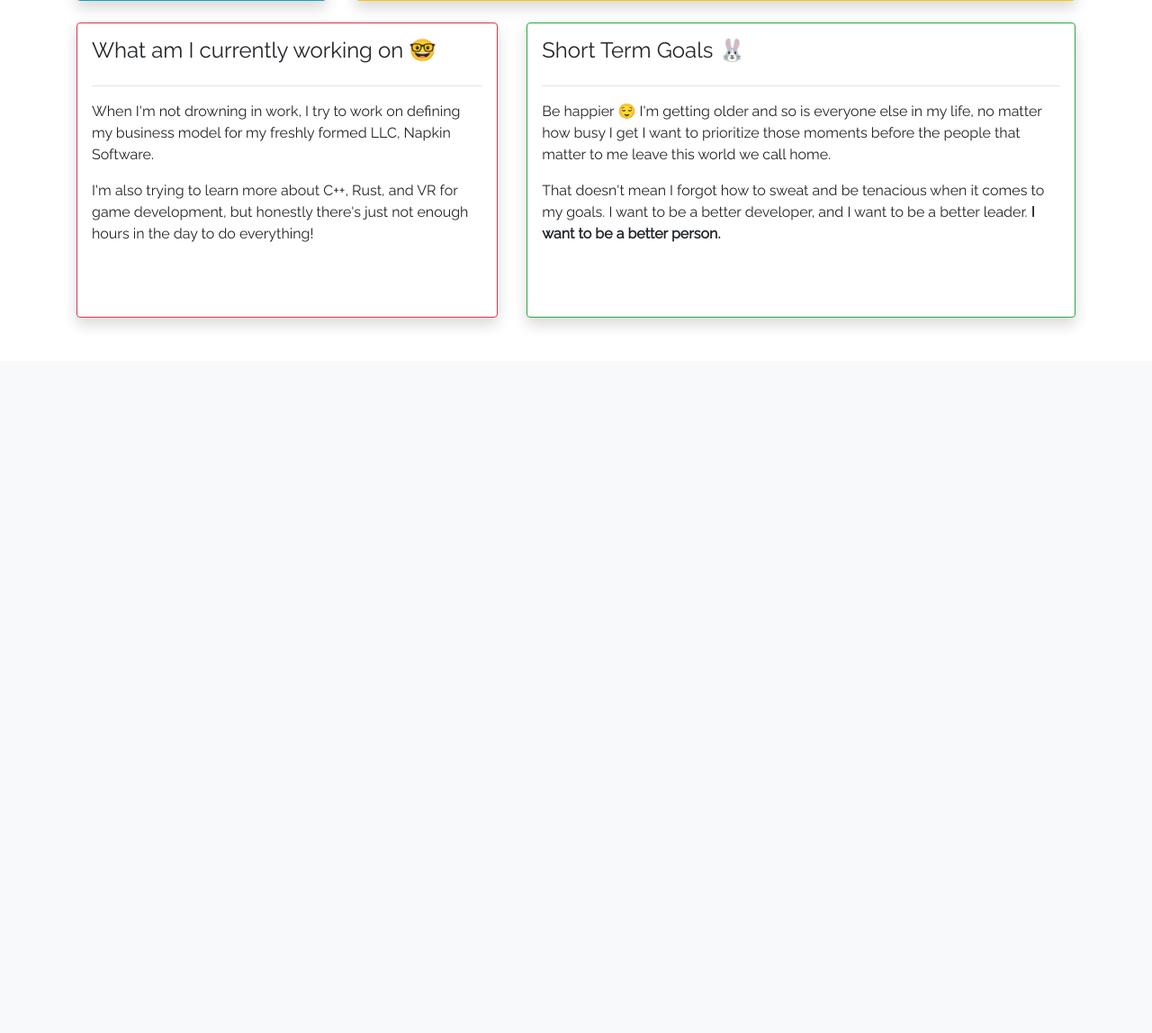
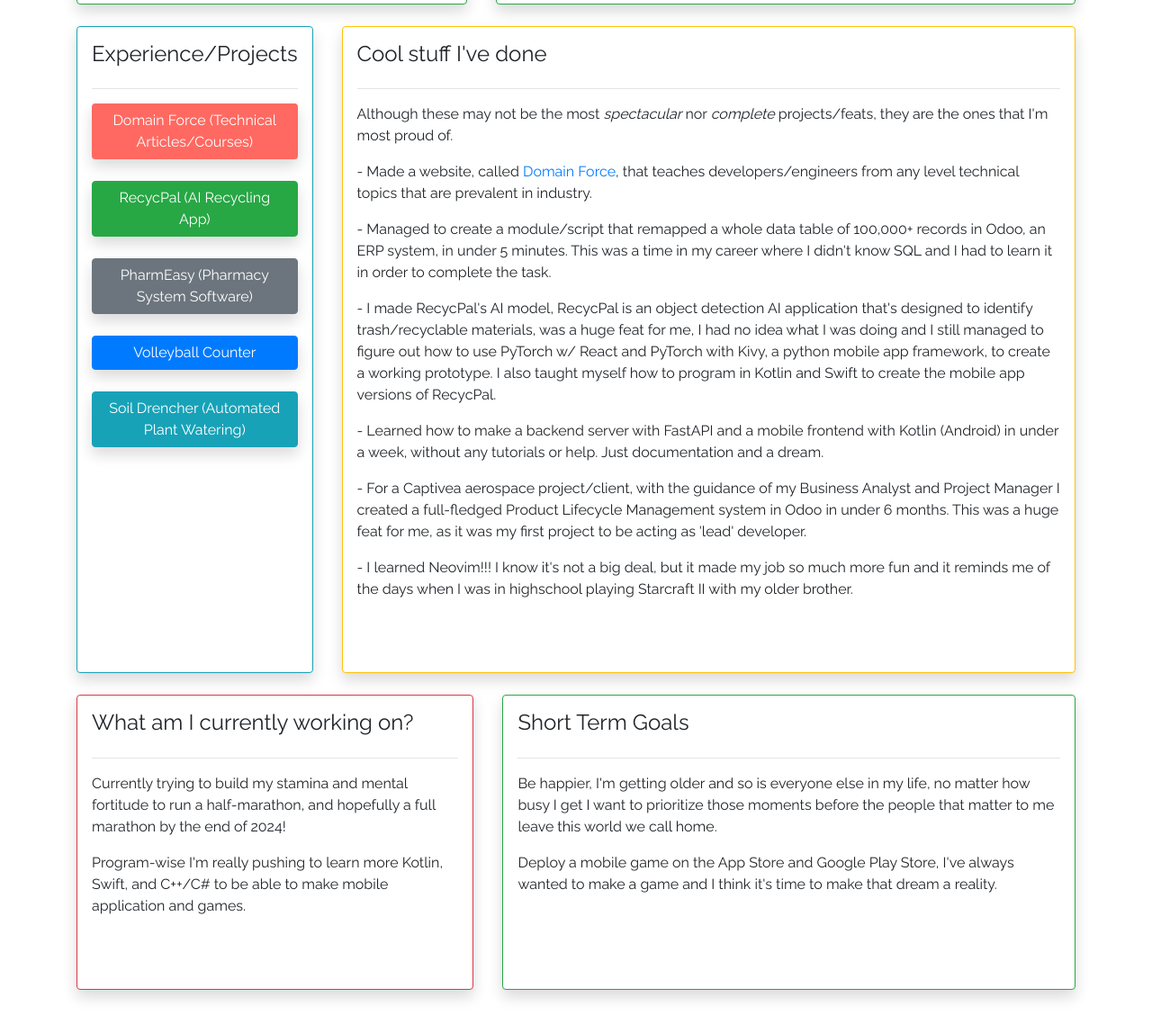
Before and after one commit to Resilliance/Portfolio, a Django app: page / in a window 1280 px wide. Shown: the part 2224-3372 px from the top of the page at 90% size. Before the commit the page ends 2586 px from the top, so only its background shows below. Run offline with Django 4.2, Linux system fonts and the light colour scheme.

Commit message:
[UPDATE] Updated Bio, Cool stuff, and removed emojis

```diff
--- a/blogs/templates/blogs/home.html
+++ b/blogs/templates/blogs/home.html
@@ -17,19 +17,28 @@
                     <hr>
                     <br>
                     <h4><strong>Hey there, I'm Justin!</strong></h4>
-					<p>I program things and those things help people...I think</p>
+					<p>I love to program cool/fun stuff and I also like to help people :)</p>
                 </div>
             </div>
 
             <div class="d-flex flex-column-9 pl-3">
                 <div class="card card-body shadow p-3 mb-5 bg-white-rounded h-100 border-success">
-                    <h4>New phone who dis?</h4>
+                    <h4>Who's Justin?</h4>
                     <hr>
                     <p>
-					I build custom Odoo solutions professionally, and I'm an audacious dreamer in my free time. I'm a self-taught developer, and I've been programming for about 2 years now. I currently work with a consulting firm, Captivea, as an <strong>Odoo developer</strong> and <strong>Team Manager</strong>.
+						I'm just a guy, who loves to program, problem solve, and help people. I've been tinkering with computers since I was 5, and built my first PC at 8! I bounced from the med-school track, to physician assistant, mechanical engineering, material science &amp; engineering, BACK to Biology, and finally found out software engineering was my thing!
                     </p>
+					<p>
+						With a heavy conscience I dropped out of the University of Central Florida in October 2021 and began teaching myself how to program after long hours working in the pharmacy. A lot of the stuff I made was small and largely unimpressive to an enterprise or seasoned developer, but it was mine and I was proud of it. For 8 months, I put in the hours after work hoping one day I could land a job that would give me a chance to prove myself.
+					</p>
+					<p>
+						My mentor and manager at the time, Señor Fernando, kept my spirits high and pushed to keep going despite my faith in myself waning. He always told me "You're one step closer to a yes, son!" and "Small progress is progress, no matter what anyone says." I owe a lot to him and my friends that believed in me when I didn't believe in myself.
+					</p>
+					<p>
+						In May 2022, I got my shot, the Founder &amp; CEO of Captivea, Sebastian Riss, gave me a chance to prove myself and I took it; this was the best 25th birthday present I could have wished for! I've been working at Captivea since then and it's been an exciting rollercoaster of a ride. I've learned so much, met so many amazing people, and as my time with Captivea comes to a close, I'm excited to see what the next part of my life has to show me.
+					</p>
                     <br>
-					<h4>Absolutely <strong>Cracked</strong> (Skills)</h4>
+					<h4>Skills</h4>
 					<div class="row" >
 						<img style="width:75px;height:75px;" src="{% static 'images/git_icon.png' %}"/>
 						<img style="width:75px;height:75px;" src="{% static 'images/docker_icon.png' %}"/>
@@ -67,8 +76,10 @@
                         .grow { transition: all .2s ease-in-out; }
                         .grow:hover { transform: scale(1.1); }
                     </style>
-                    <h4>Experience/Projects 👨🏻‍💻</h4>
+					<h4>Experience/Projects</h4>
                     <hr>
+                    <a class="btn grow shadow" style="background-color: #FF6961; color: #FFFFFF" href="{% url 'recycpal'%}" role="button">Domain Force (Technical Articles/Courses)</a>
+					<br>
                     <a class="btn btn-success grow shadow" href="{% url 'recycpal'%}" role="button">RecycPal (AI Recycling App)</a>
                     <br>
                     <a class="btn btn-secondary grow shadow" href="{% url 'pharmeasy'%}" role="button">PharmEasy (Pharmacy System Software)</a>
@@ -81,20 +92,26 @@
 
             <div class="d-flex flex-column-6 pl-3">
                 <div class="card card-body shadow p-3 mb-5 bg-white-rounded border-warning h-100">
-					<h4>But how <strong>E P I C</strong> are you?</h4>
+					<h4>Cool stuff I've done</h4>
                     <hr>
-					<p>My mom says I'm pretty epic, but I think she's a little bias. So here's some things not on my resume that I've done.</p>
+						<blockquote>Although these may not be the most <i>spectacular</i> nor <i>complete</i> projects/feats, they are the ones that I'm most proud of.</blockquote>
 					<p>
-					Integrating C++ into Odoo via custom modules to handle the processing of large data sets.
+						- Made a website, called <a href="https://domain-force.com/">Domain Force</a>, that teaches developers/engineers from any level technical topics that are prevalent in industry.
 					</p>
 					<p>
-					Implement Odoo's tours to <strong>automate testing</strong> for python code/business logic and UI/UX.
+						- Managed to create a module/script that remapped a whole data table of 100,000+ records in Odoo, an ERP system, in under 5 minutes. This was a time in my career where I didn't know SQL and I had to learn it in order to complete the task.
 					</p>
 					<p>
-					Deliver internal talks about deployment of Odoo on docker containers and how to manage multiple docker containers within a given server.
+						- I made RecycPal's AI model, RecycPal is an object detection AI application that's designed to identify trash/recyclable materials, was a huge feat for me, I had no idea what I was doing and I still managed to figure out how to use PyTorch w/ React and PyTorch with Kivy, a python mobile app framework, to create a working prototype. I also taught myself how to program in Kotlin and Swift to create the mobile app versions of RecycPal.
 					</p>
 					<p>
-					Navigate a large codebase to efficiently debug, fix issues, and <strong>bend the software to the client's will.</strong>
+						- Learned how to make a backend server with FastAPI and a mobile frontend with Kotlin (Android) in under a week, without any tutorials or help. Just documentation and a dream.
+					</p>
+					<p>
+						- For a Captivea aerospace project/client, with the guidance of my Business Analyst and Project Manager I created a full-fledged Product Lifecycle Management system in Odoo in under 6 months. This was a huge feat for me, as it was my first project to be acting as 'lead' developer.
+					</p>
+					<p>
+						- I learned Neovim!!! I know it's not a big deal, but it made my job so much more fun and it reminds me of the days when I was in highschool playing Starcraft II with my older brother.
 					</p>
                 </div>
             </div>
@@ -104,27 +121,26 @@
         <div class="d-flex flex-row">
             <div class="d-flex flex-column-6 pr-3">
                 <div class="card card-body shadow p-3 mb-5 bg-white-rounded border-danger h-100">
-                    <h4>What am I currently working on 🤓</h4>
+                    <h4>What am I currently working on?</h4>
                     <hr>
 					<p>
-					When I'm not drowning in work, I try to work on defining my business model for my freshly formed LLC, Napkin Software.
+						Currently trying to build my stamina and mental fortitude to run a half-marathon, and hopefully a full marathon by the end of 2024!
 					</p>
 					<p>
-					I'm also trying to learn more about C++, Rust, and VR for game development, but honestly there's just not enough hours in the day to do everything!
+						Program-wise I'm really pushing to learn more Kotlin, Swift, and C++/C# to be able to make mobile application and games.
 					</p>
                 </div>
             </div>
 
             <div class="d-flex flex-column-6 pl-3">
                 <div class="card card-body shadow p-3 mb-5 bg-white-rounded border-success h-100">
-                    <h4>Short Term Goals 🐰</h4>
+                    <h4>Short Term Goals</h4>
                     <hr>
                     <p>
-                        Be happier 😌 I'm getting older and so is everyone else in my life, no matter how busy I get I want to prioritize those moments before the people that matter to me leave this
-                        world we call home.
+                        Be happier, I'm getting older and so is everyone else in my life, no matter how busy I get I want to prioritize those moments before the people that matter to me leave this world we call home.
                     </p>
                     <p>
-					That doesn't mean I forgot how to sweat and be tenacious when it comes to my goals. I want to be a better developer, and I want to be a better leader. <strong>I want to be a better person.</strong>
+						Deploy a mobile game on the App Store and Google Play Store, I've always wanted to make a game and I think it's time to make that dream a reality.
                     </p>
                 </div>
             </div>
```
Also changed, not shown: 15 other files.
